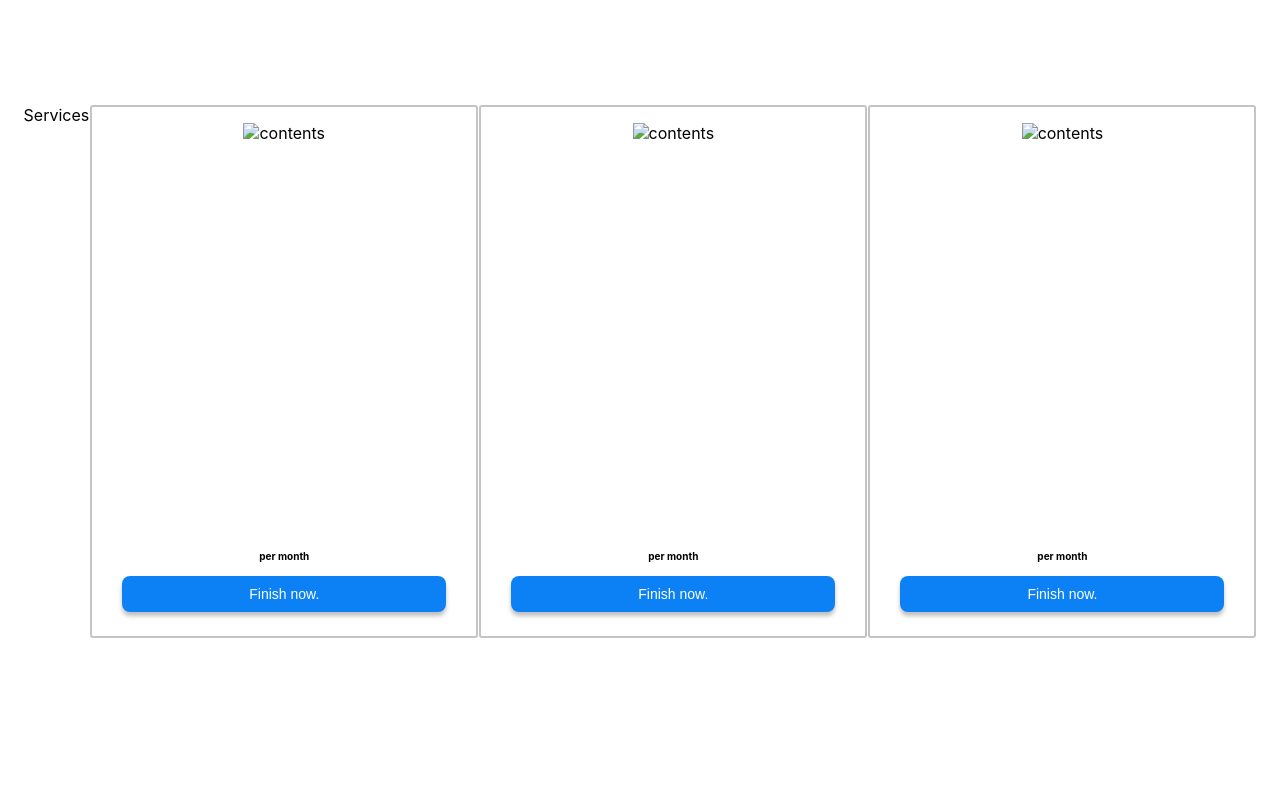
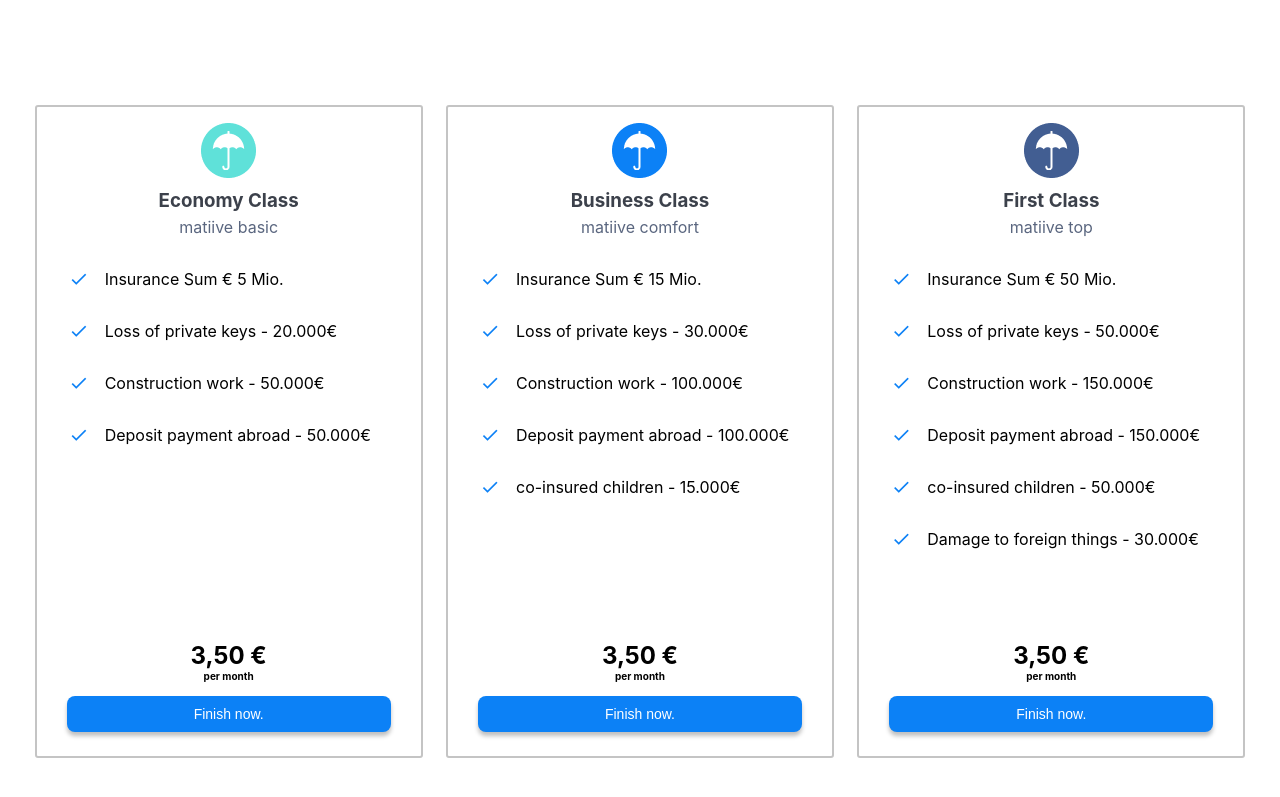
Before and after one commit to yOoMarvin/matiive-gatsby, a Gatsby site: page /liability in a window 1280 px wide. Shown: the part 1058-1855 px from the top of the page. Before the commit the page ends 1752 px from the top, so only its background shows below. Built offline with nearby package versions, Linux system fonts and the light colour scheme; Gatsby itself is replaced by a stand-in of ours.

Commit message:
basic liability options ☂️

```diff
--- a/src/components/LiabilityOptions.js
+++ b/src/components/LiabilityOptions.js
@@ -7,16 +7,47 @@
   display: flex;
   flex-direction: row;
   justify-content: space-around;
+  align-items: flex-end;
+  flex-wrap: wrap;
 `
 
 class LiabilityOptions extends React.Component {
   render() {
     return (
       <Container>
-        <div>Services </div>
-        <TarifOption />
-        <TarifOption />
-        <TarifOption />
+        <TarifOption
+          image="/liability-basic.png"
+          title="Economy Class"
+          subtitle="matiive basic"
+          row1="Insurance Sum € 5 Mio."
+          row2="Loss of private keys - 20.000€"
+          row3="Construction work - 50.000€"
+          row4="Deposit payment abroad - 50.000€"
+          price="3,50 €"
+        />
+        <TarifOption
+          image="/liability-comfort.png"
+          title="Business Class"
+          subtitle="matiive comfort"
+          row1="Insurance Sum € 15 Mio."
+          row2="Loss of private keys - 30.000€"
+          row3="Construction work - 100.000€"
+          row4="Deposit payment abroad - 100.000€"
+          row5="co-insured children - 15.000€"
+          price="3,50 €"
+        />
+        <TarifOption
+          image="/liability-top.png"
+          title="First Class"
+          subtitle="matiive top"
+          row1="Insurance Sum € 50 Mio."
+          row2="Loss of private keys - 50.000€"
+          row3="Construction work - 150.000€"
+          row4="Deposit payment abroad - 150.000€"
+          row5="co-insured children - 50.000€"
+          row6="Damage to foreign things - 30.000€"
+          price="3,50 €"
+        />
       </Container>
     )
   }
--- a/src/components/TarifOption.js
+++ b/src/components/TarifOption.js
@@ -69,7 +69,7 @@
     return (
       <Container>
         <TopRow>
-          <img src={this.props.image} alt="contents" />
+          <img src={this.props.image} alt="option" />
           <Title>{this.props.title}</Title>
           <p>{this.props.subtitle}</p>
         </TopRow>
```
Also changed, not shown: src/components/ContentOptions.js (+4 -4 lines), static/liability-basic.png (added), static/liability-comfort.png (added), static/liability-top.png (added).
